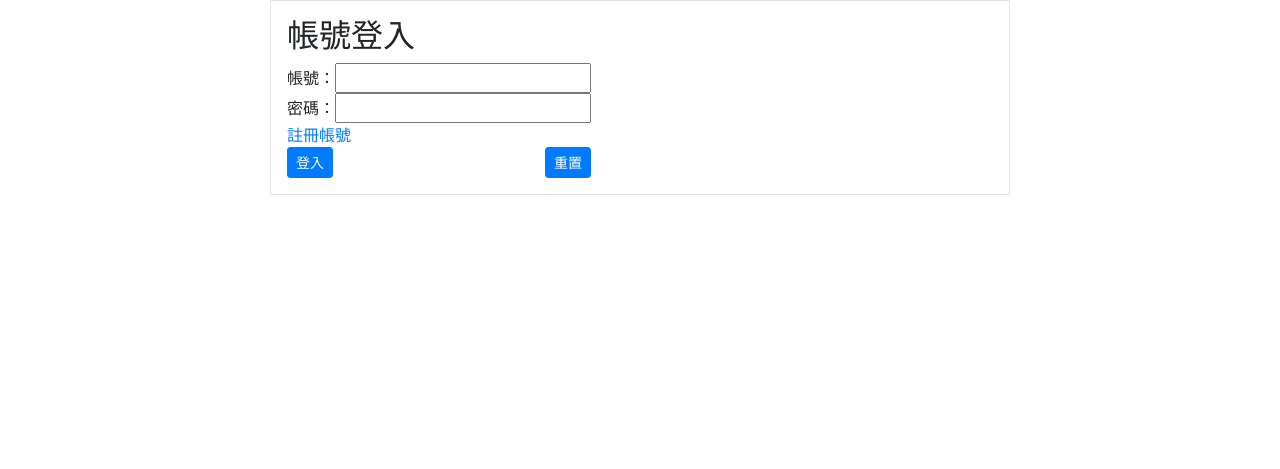
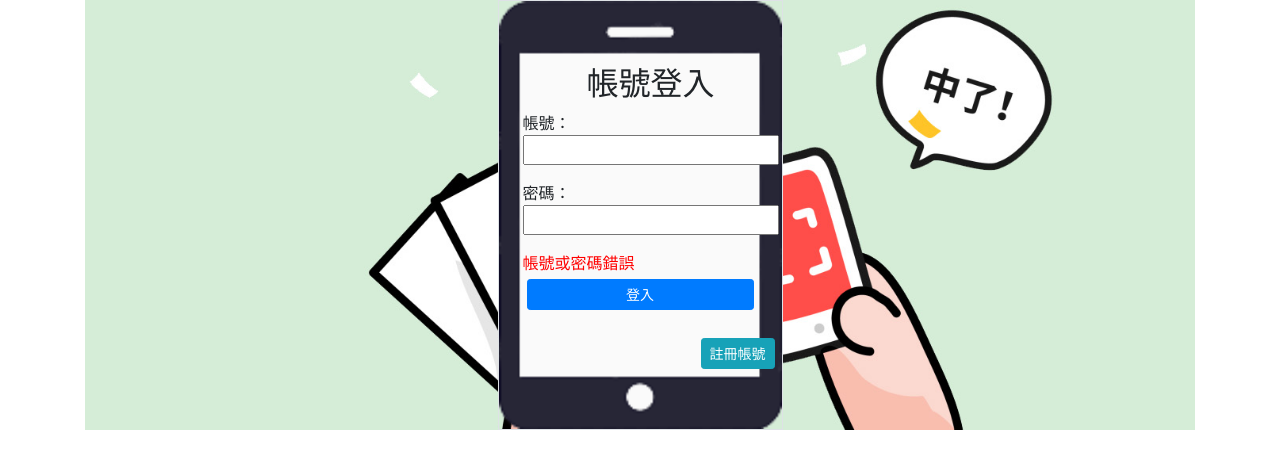
Before and after one commit to wdaweb/invoice-ZHE-JIA, a PHP site: page /account.php?error=1 in a window 1280 px wide. Shown: the top 469 px of the page. Run offline with PHP 8.4, Linux system fonts and the light colour scheme.

Commit message:
完成登入註冊外觀

```diff
--- a/acc_top_base.php
+++ b/acc_top_base.php
@@ -16,3 +16,17 @@
     <script src="https://code.jquery.com/jquery-3.5.1.slim.min.js" integrity="sha384-DfXdz2htPH0lsSSs5nCTpuj/zy4C+OGpamoFVy38MVBnE+IbbVYUew+OrCXaRkfj" crossorigin="anonymous"></script>
 <script src="https://cdn.jsdelivr.net/npm/bootstrap@4.5.3/dist/js/bootstrap.bundle.min.js" integrity="sha384-ho+j7jyWK8fNQe+A12Hb8AhRq26LrZ/JpcUGGOn+Y7RsweNrtN/tE3MoK7ZeZDyx" crossorigin="anonymous"></script>
 </head>
+    <style>
+    .bg1{
+        background-image:url(a2.jpg);
+        background-size:cover;
+        background-repeat:no-repeat;
+        background-position:center;
+    }
+    .bg2{
+        background-image:url(a3.png);
+        background-size:100% 100%;
+        background-repeat:no-repeat;
+        background-position:center;
+    }
+    </style>
--- a/account.php
+++ b/account.php
@@ -8,20 +8,31 @@
 
 <body>
     <div class="container">
-    <div class="col-8 d-flex justify-content-between p-3 mx-auto border">
-    <form action="tmp.php" method="get">
-    <h2>帳號登入</h2>
-    <div> 帳號：<input type="text" name="acc"></div>
-    <div> 密碼：<input type="text" name="pw"></div>
-    <div><a href="create_acc.php">註冊帳號</a></div>
-    <div class="d-flex justify-content-between">
-    <input class="btn btn-primary btn-sm" type="submit" value="登入">
-    <input class="btn btn-primary btn-sm" type="reset" value="重置"></div>
+    <div class="bg1">
+    <div class="col-8 d-flex justify-content-between p-3 mx-auto border bg2" style="width:285px;height:430px">
+    <form class="px-2" action="tmp.php" method="get">
+    <div class="text-center pt-5"><h2>帳號登入</h2></div>
+    <div  >
+    <div class="my-1" > 帳號：<input type="text" name="acc"></div>
+    <div class="my-3"> 密碼：<input type="text" name="pw"></div>
+    <div><?php
+        if(isset($_GET['error'])){
+            echo "<span  style='color:red;'>帳號或密碼錯誤</span>";
+        }else{
+            echo " <span> &nbsp</span>";
+        }
+
+    ?></div>
+    <div class="d-flex justify-content-between p-1">
+    <input class="btn btn-primary btn-sm " style="width:227px;" type="submit" value="登入"></div>
+    </div>
+    <br>
+    <div class="text-right pr-1"><a href="create_acc.php" class="btn btn-info btn-sm">註冊帳號</a></div>
     </form>
+
     </div>
     </div>
-
-
+    </div>
 
 
 
--- a/index.php
+++ b/index.php
@@ -62,10 +62,10 @@
                         echo $_SESSION['user']['acc']."歡迎您！";
                     }
                     else{
-                        header("location:account.php");
+                        header("location:account.php?error=1");
                     }
                 }else {
-                    header("location:account.php");
+                    header("location:account.php?error=1");
                 }
             ?>
             <a href="account.php">登出</a>
--- a/tmp.php
+++ b/tmp.php
@@ -6,6 +6,8 @@
 
 
 
-    header('location:index.php');
+
+
+    header("location:index.php");
 
 ?>
```
Also changed, not shown: create_acc.php (+25 -12 lines), a1.jpg (added), a2.jpg (added), a3.jpg (added), a3.png (added).
